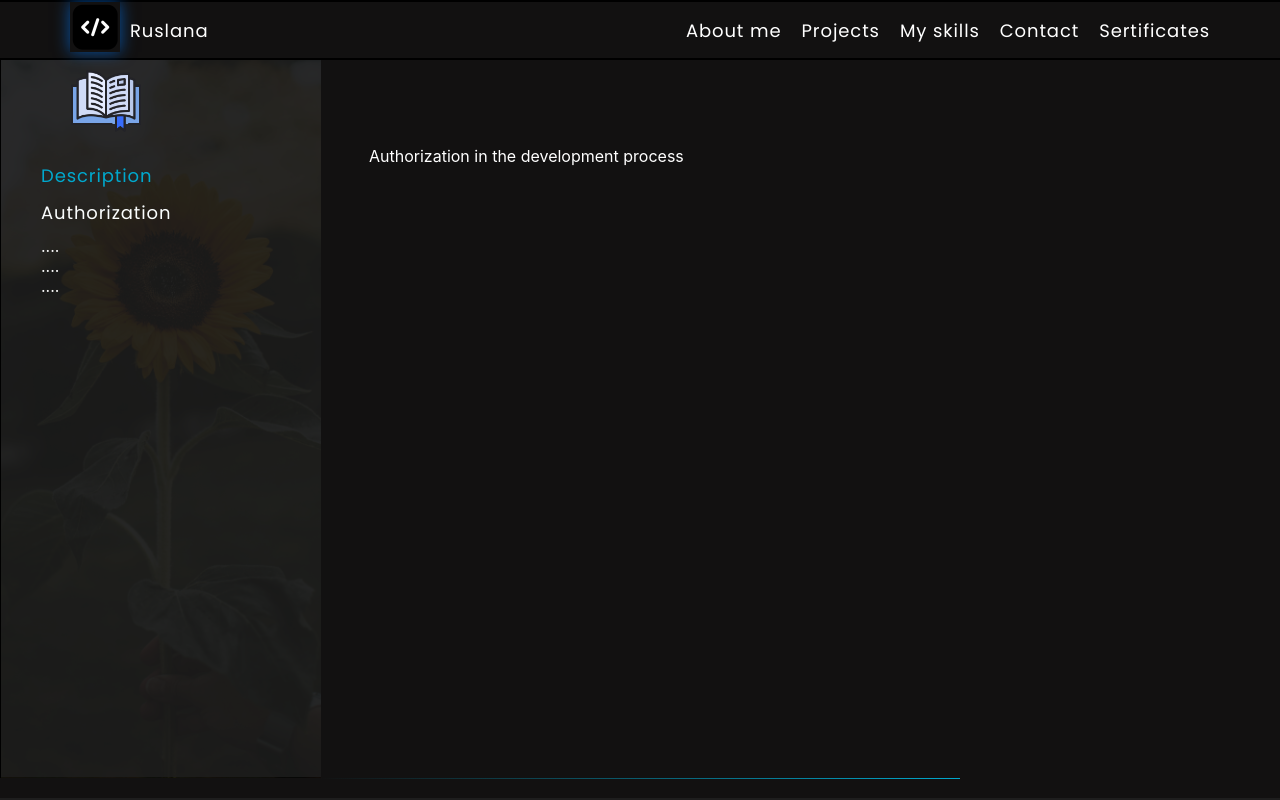
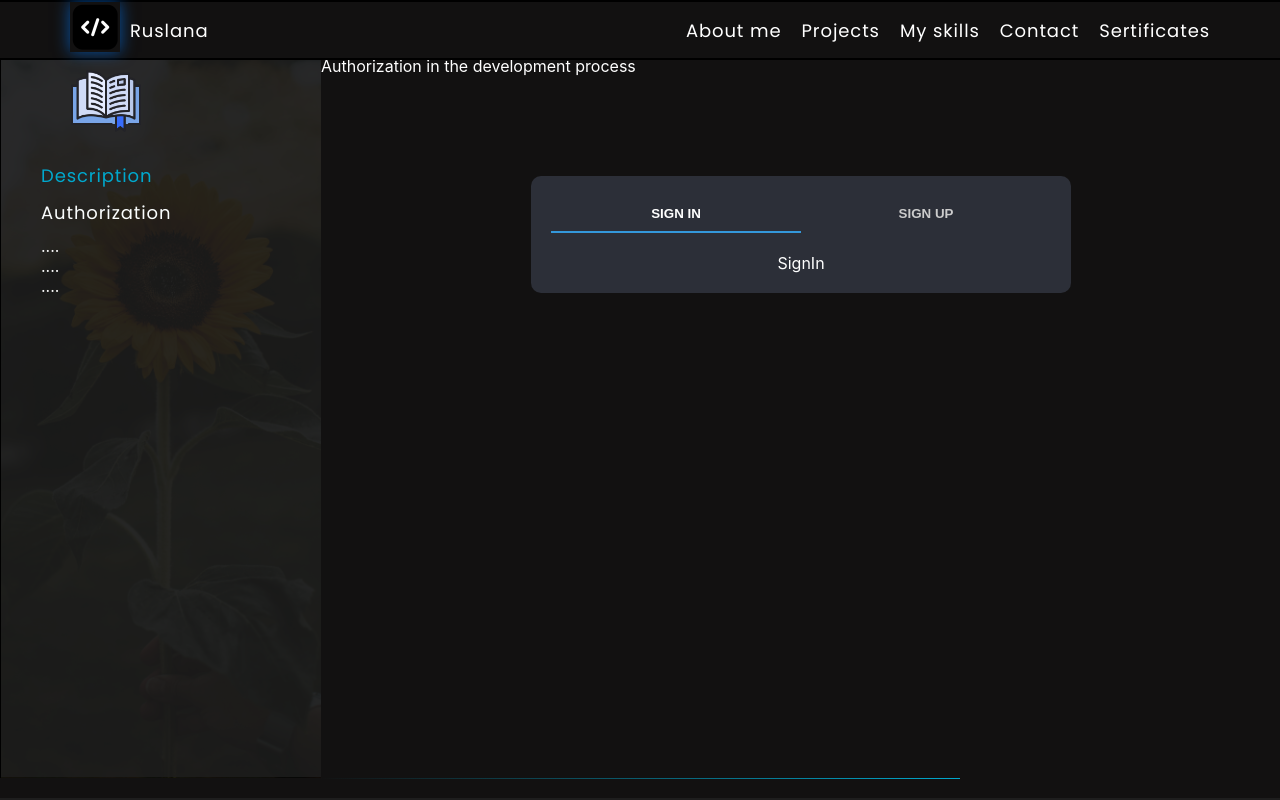
Before and after one commit to Ruwiseturtle/myportfolio, a React (Create React App) app: page /#/MenuPage/Authorization in a window 1280 px wide. Built offline with nearby package versions, Linux system fonts and the light colour scheme.

Commit message:
authorization

```diff
--- a/src/components/Authorization/Authorization.jsx
+++ b/src/components/Authorization/Authorization.jsx
@@ -1,11 +1,40 @@
-import React from 'react';
+import React, { useState } from "react";
 import style from './Authorization.module.css';
+import SignIn from "../SignIn/SignIn";
+import SignUp from "../SignUp/SignUp";
+
 
 const Authorization = () => {
+  const [activeTab, setActiveTab] = useState("signIn");
+
   return (
-    <div className={style.authorizationContainer}>
-      <p >Authorization in the development process</p>
-    </div>
+    <>
+      Authorization in the development process
+      <div className={style.authorizationContainer}>
+        <div className={style.tabs}>
+          <button
+            className={`${style.tab} ${
+              activeTab === "signIn" ? style.active : ""
+            }`}
+            onClick={() => setActiveTab("signIn")}
+          >
+            SIGN IN
+          </button>
+          <button
+            className={`${style.tab} ${
+              activeTab === "signUp" ? style.active : ""
+            }`}
+            onClick={() => setActiveTab("signUp")}
+          >
+            SIGN UP
+          </button>
+        </div>
+        <div className={style.content}>
+          {activeTab === "signIn" && <SignIn />}
+          {activeTab === "signUp" && <SignUp />}
+        </div>
+      </div>
+    </>
   );
 }
 
--- a/src/components/Authorization/Authorization.module.css
+++ b/src/components/Authorization/Authorization.module.css
@@ -1,7 +1,41 @@
 .authorizationContainer{
-    width: 90%;
-    margin-left: auto;
-    margin-right: auto;
-    color: white;
-    margin-top: 90px;
+  background-color: #2c2f38;
+  padding: 20px;
+  border-radius: 10px;
+  width: 500px;
+  margin-left: auto;
+  margin-right: auto;
+   margin-top: 100px;
+  text-align: center;
 }
+
+.tabs{
+    display: flex;
+    justify-content: space-between;
+    margin-bottom: 20px;
+}
+
+.tab{
+    flex:1;
+    padding: 10px 0;
+    color: #ccc;
+    font-weight: bold;
+    border: none;
+    background: none;
+    cursor: pointer;
+    border-bottom: 2px solid transparent;
+    transition: all 0.3s ease;
+}
+
+.tab:hover {
+  color: #fff;
+}
+
+.active {
+  color: #fff;
+  border-bottom: 2px solid #3498db;
+}
+
+.content {
+  margin-top: 20px;
+}
--- /dev/null
+++ b/src/components/SignIn/SignIn.jsx
@@ -0,0 +1,16 @@
+import React from "react";
+// import style from "./SignIn.module.css";
+
+
+
+const SignIn = () => {
+
+
+  return(
+  <div >
+    SignIn
+  </div>
+  )
+};
+
+export default SignIn;
--- /dev/null
+++ b/src/components/SignIn/SignIn.module.css
@@ -0,0 +1,7 @@
+.containerSignIn{
+    width: 50%;
+    height: auto;
+    margin-left: auto;
+    margin-right: auto;
+    background-color: red;
+}
--- /dev/null
+++ b/src/components/SignUp/SignUp.jsx
@@ -0,0 +1,11 @@
+import React from 'react'
+
+const SignUp = () => {
+  return (
+    <div>
+      SignUp
+    </div>
+  )
+}
+
+export default SignUp
--- a/src/pages/MenuPage/MenuPage.module.css
+++ b/src/pages/MenuPage/MenuPage.module.css
@@ -15,10 +15,12 @@
 .content{
   position: absolute;
   right: 0;
-  min-height: calc(100vh - 57px - 60px);
+  /* min-height: calc(100vh - 57px - 60px);*/
+  height: 100%;
   width: calc(100% - 25%);
   background-color: rgb(18, 17, 17);
   z-index: 50;
+  /* background-color: yellow; */
 }
 
 @media (max-width: 768px) {
```
Also changed, not shown: src/components/SignUp/SignUp.module.css (added).
